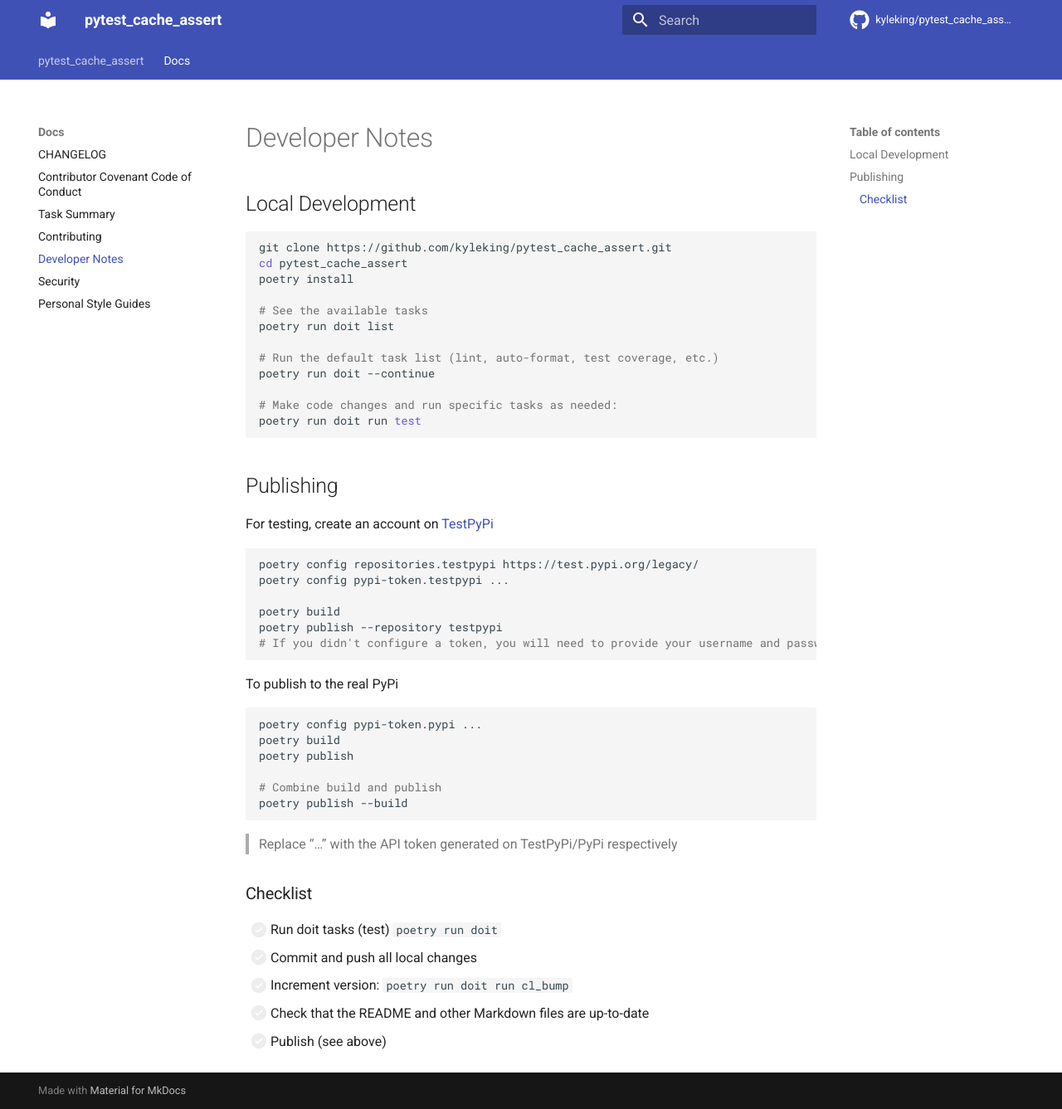
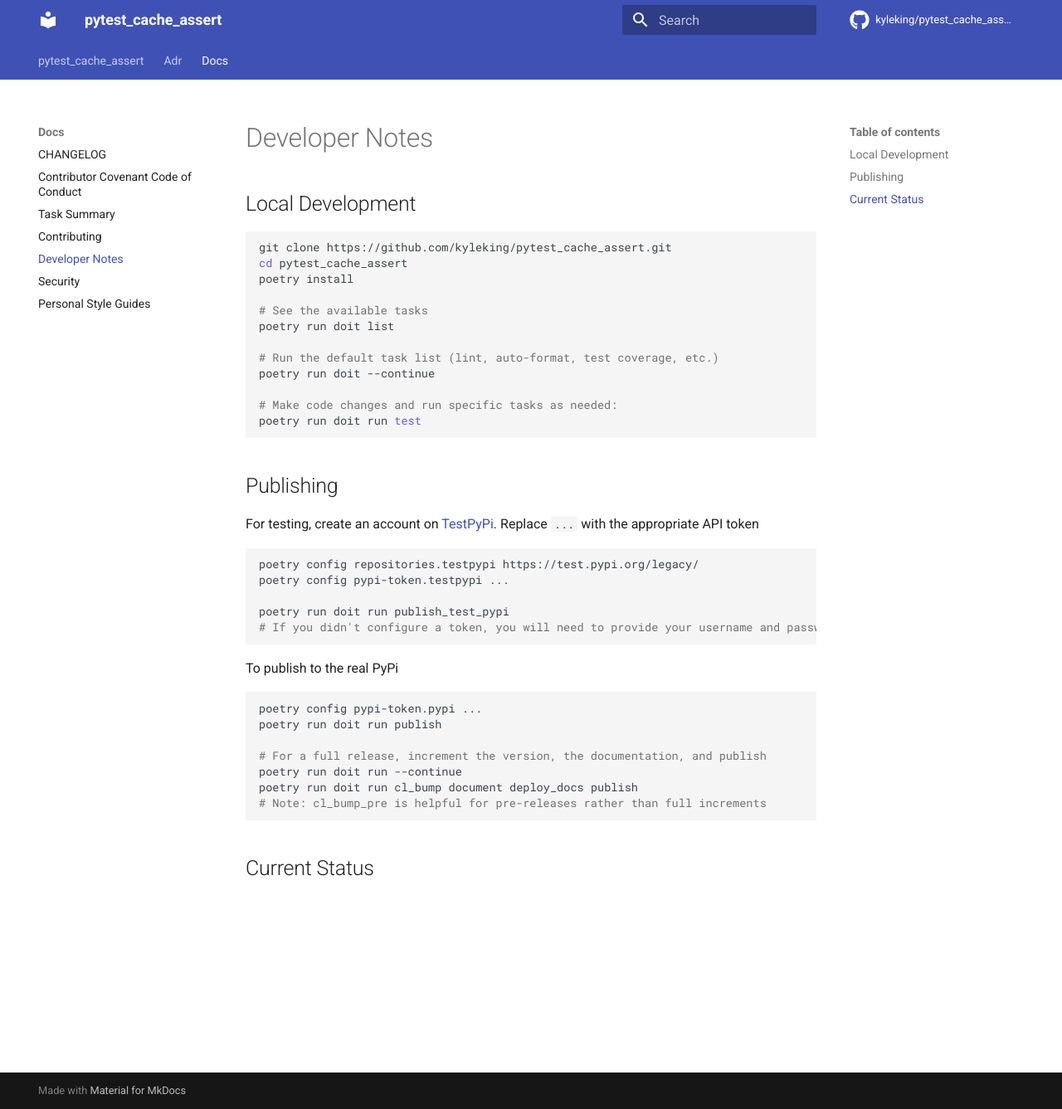
Before and after one commit to KyleKing/pytest_cache_assert, an MkDocs documentation site: the page built from docs/docs/DEVELOPER_GUIDE.md, in a window 1280 px wide and 1337 px high. Shown: the whole window at 83% size. Built offline with MkDocs 1.6.1 and Material for MkDocs 9.7.7, drawn with Linux system fonts in a browser that asks for light colours; comment, search, counter and statistics services are not loaded.

Commit message:
build: update copier template

````diff
--- a/.copier-answers.yml
+++ b/.copier-answers.yml
@@ -1,11 +1,12 @@
 # yamllint disable-file
 # Answer file maintained by Copier for: https://github.com/KyleKing/calcipy_template
 # Check into version control. Edit by re-running copier and changing responses to the questions
-_commit: 0.2.1
+_commit: 0.2.3
 _src_path: gh:KyleKing/calcipy_template
 author_email: dev.act.kyle@gmail.com
 author_name: Kyle King
 author_username: kyleking
+cname: pytest_cache_assert.kyleking.me
 codecov_token: d414dacb-5b8d-4c0b-94e1-42fe8393187d
 copyright_date: '2021'
 doc_dir: docs
--- a/docs/docs/DEVELOPER_GUIDE.md
+++ b/docs/docs/DEVELOPER_GUIDE.md
@@ -19,14 +19,13 @@
 
 ## Publishing
 
-For testing, create an account on [TestPyPi](https://test.pypi.org/legacy/)
+For testing, create an account on [TestPyPi](https://test.pypi.org/legacy/). Replace `...` with the appropriate API token
 
 ```sh
 poetry config repositories.testpypi https://test.pypi.org/legacy/
 poetry config pypi-token.testpypi ...
 
-poetry build
-poetry publish --repository testpypi
+poetry run doit run publish_test_pypi
 # If you didn't configure a token, you will need to provide your username and password to publish
 ```
 
@@ -34,19 +33,15 @@
 
 ```sh
 poetry config pypi-token.pypi ...
-poetry build
-poetry publish
+poetry run doit run publish
 
-# Combine build and publish
-poetry publish --build
+# For a full release, increment the version, the documentation, and publish
+poetry run doit run --continue
+poetry run doit run cl_bump document deploy_docs publish
+# Note: cl_bump_pre is helpful for pre-releases rather than full increments
 ```
 
-> Replace "..." with the API token generated on TestPyPi/PyPi respectively
+## Current Status
 
-### Checklist
-
-- [ ] Run doit tasks (test) `poetry run doit`
-- [ ] Commit and push all local changes
-- [ ] Increment version: `poetry run doit run cl_bump`
-- [ ] Check that the README and other Markdown files are up-to-date
-- [ ] Publish (see above)
+<!-- {cts} COVERAGE -->
+<!-- {cte} -->
````
Also changed, not shown: appveyor.yml (+5 -3 lines), docs/adr/NNN-Template.md (renamed from _adr/NNN-Template.md), docs/adr/README.md (renamed from _adr/README.md), 2 other files.
